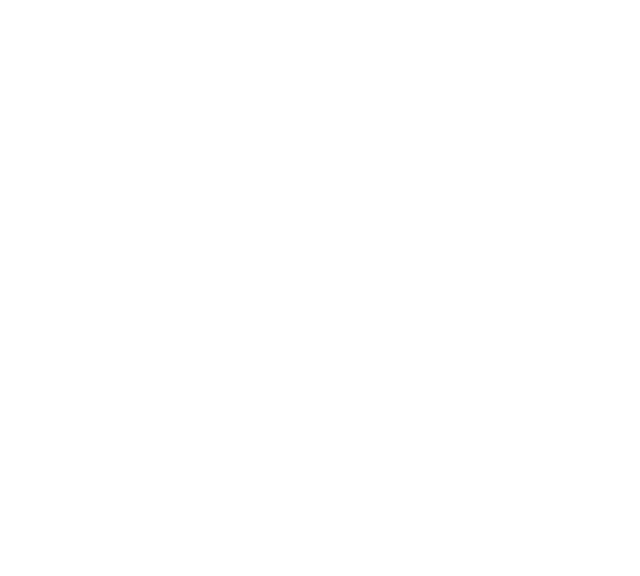
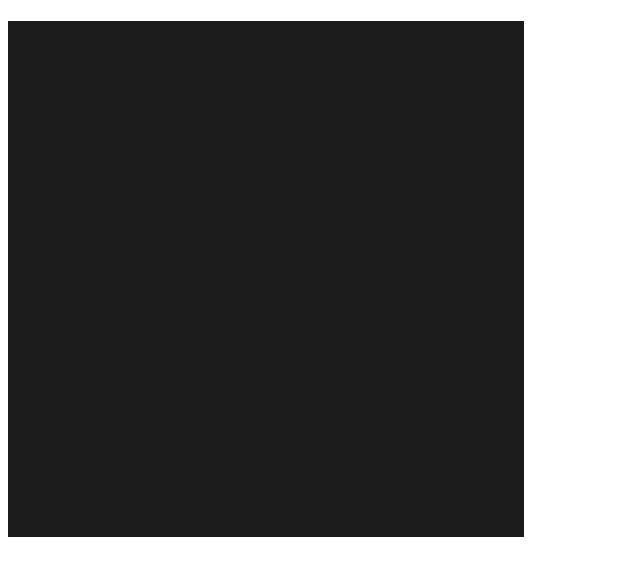
Before and after one commit to ForGx3/forgx3.github.io, a plain HTML site: page index.html in a window 1280 px wide. Shown: the whole page, without its empty margins (0-640 px from the left). Drawn offline with Linux system fonts and the light colour scheme.

Commit message:
Update index.html

```diff
--- a/index.html
+++ b/index.html
@@ -1,3 +1,8 @@
 <!DOCTYPE html>
 <html>
+<body>
+<div class="container">
+	<h1><img src="CydiaIcon.png"> </h1>
+</div>
+</body>
 </html>
```
